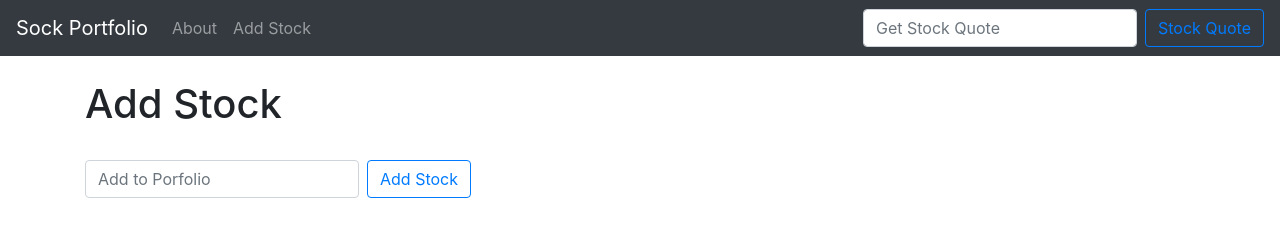
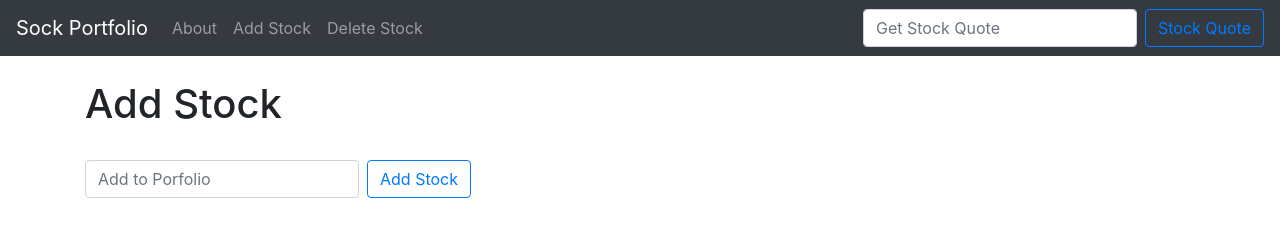
Before and after one commit to Anjr0o/Portable-Folio, a Django app: page /add_stock.html in a window 1280 px wide. Shown: the top 246 px of the page. Run offline with Django 3.2, Linux system fonts and the light colour scheme; data comes from the database, SQL or seed files in the repository; data that the repository does not hold is empty; some libraries are stand-ins or nearby versions.

Commit message:
Updated Navbar to include delete stock page

```diff
--- a/quotes/templates/base.html
+++ b/quotes/templates/base.html
@@ -25,6 +25,9 @@
 
         <li class="nav-item">
         <a class="nav-link" href="{% url 'add_stock' %}">Add Stock</a>
+      </li>
+        <li class="nav-item">
+        <a class="nav-link" href="{% url 'delete_stock' %}">Delete Stock</a>
       </li>
     </ul>
     <form action="{% url 'home' %}" class="form-inline my-2 my-lg-0" method="POST">
```
